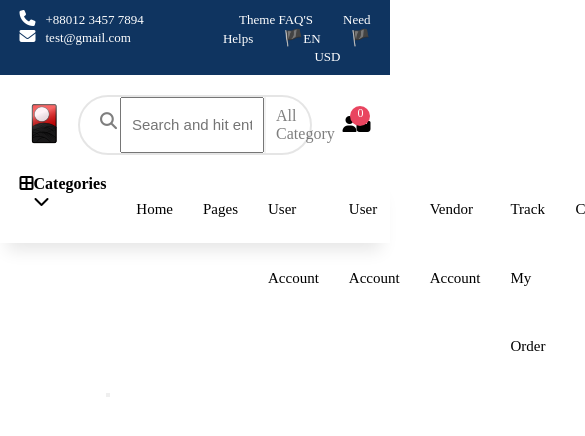
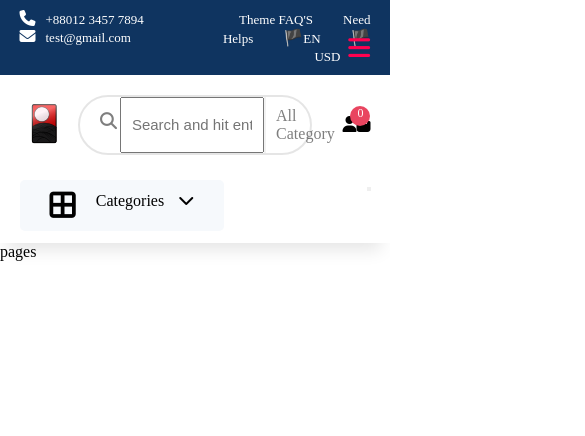
Before and after one commit to willcordeiro/eCommerceStore, a React (Create React App) app: page / in a window 390 px wide. Shown: the top 436 px of the page, 585 px wide, since content can reach past the window. Built offline with nearby package versions, Linux system fonts and the light colour scheme.

Commit message:
added pages and mainpage file

```diff
--- a/src/App.js
+++ b/src/App.js
@@ -3,14 +3,17 @@ import "./App.css";
 import Header from "./components/header/Header";
 import React from "react";
 import { BrowserRouter as Router, Switch, Route } from "react-router-dom";
+import Pages from "./pages/Pages";
 function App() {
   return (
     <>
       <Router>
         <Header />
-        {/* <Switch>
-          <Route path="/" exact></Route>
-  </Switch> */}
+        <Switch>
+          <Route path="/" exact>
+            <Pages />
+          </Route>
+        </Switch>
       </Router>
     </>
   );
--- a/src/components/header/Header.css
+++ b/src/components/header/Header.css
@@ -110,3 +110,67 @@ header ul li a:hover {
 .open {
   display: none;
 }
+.search.active {
+  height: 12vh;
+  position: fixed;
+  top: 0;
+  z-index: 1000;
+  width: 100%;
+  background-color: #fff;
+  box-shadow: -1px 11px 24px -11px rgba(0, 0, 0, 0.2);
+  transition: 0.5s;
+}
+
+@media (max-width: 768px) {
+  header ul {
+    padding-top: 30px;
+  }
+  .nav-links-mobile {
+    position: absolute;
+    display: block;
+    list-style: none;
+    box-shadow: rgba(50, 50, 93, 0.23) 0px 50px 100px -20px,
+      rgba(0, 0, 0, 0.3) 0px 30px 60px -30px;
+    left: 0;
+    top: 0;
+    transition: all 0.5s ease-in-out;
+    width: 60%;
+    height: 100vh;
+    background-color: white;
+    z-index: 888;
+  }
+  header ul li {
+    width: 100%;
+    transition: all 0.5s ease-in-out;
+    text-transform: uppercase;
+    line-height: 70px;
+  }
+  header .link {
+    display: none;
+  }
+  .close,
+  .open {
+    position: absolute;
+    top: 35px;
+    right: 20px;
+    color: #ff014f;
+    display: block;
+    font-size: 25px;
+    z-index: 999;
+  }
+  .close {
+    right: 45%;
+  }
+  .close.home-btn {
+    background: linear-gradient(145deg, #e2e8ec, #ffffff);
+    color: #ff014f;
+    border-radius: 50%;
+    padding: 0;
+    width: 60px;
+    height: 60px;
+    line-height: 60px;
+  }
+  .header.active {
+    height: 10vh;
+  }
+}
--- a/src/components/header/Navbar.jsx
+++ b/src/components/header/Navbar.jsx
@@ -6,29 +6,26 @@ function Navbar() {
     <>
       <header className="header">
         <div className="container d_flex">
-          <div className="catgories d_flex">
-            <span className="fa-solid fa-border-all"></span>
+          <div className="catgrories d_flex">
+            <span class="fa-solid fa-border-all"></span>
             <h4>
               Categories <i className="fa fa-chevron-down"></i>
             </h4>
           </div>
+
           <div className="navlink">
             <ul
               className={
                 MobileMenu ? "nav-links-MobileMenu" : "link f_flex capitalize"
               }
-              onClick={() => {
-                setMobileMenu(false);
-              }}
+              onClick={() => setMobileMenu(false)}
             >
+              {/*<ul className='link f_flex uppercase {MobileMenu ? "nav-links-MobileMenu" : "nav-links"} onClick={() => setMobileMenu(false)}'>*/}
               <li>
-                <Link to="/">Home</Link>
+                <Link to="/">home</Link>
               </li>
               <li>
                 <Link to="/pages">pages</Link>
-              </li>
-              <li>
-                <Link to="/user">user account</Link>
               </li>
               <li>
                 <Link to="/user">user account</Link>
@@ -46,13 +43,10 @@ function Navbar() {
 
             <button
               className="toggle"
-              onClick={() => {
-                setMobileMenu(!MobileMenu);
-              }}
+              onClick={() => setMobileMenu(!MobileMenu)}
             >
-              {" "}
               {MobileMenu ? (
-                <i className="fas fa-times close home-bth"></i>
+                <i className="fas fa-times close home-btn"></i>
               ) : (
                 <i className="fas fa-bars open"></i>
               )}
--- /dev/null
+++ b/src/pages/Pages.jsx
@@ -0,0 +1,7 @@
+import React from "react";
+
+function Pages() {
+  return <div>pages</div>;
+}
+
+export default Pages;
```
Also changed, not shown: src/components/MainPage/Categories.jsx (added, +7 -0 lines), src/components/MainPage/Home.jsx (added, +11 -0 lines), src/components/MainPage/SlideCard.jsx (added, +7 -0 lines), src/components/MainPage/Slider.jsx (added, +7 -0 lines), src/components/MainPage/Home.css (added), src/components/MainPage/Sdata.js (added).
